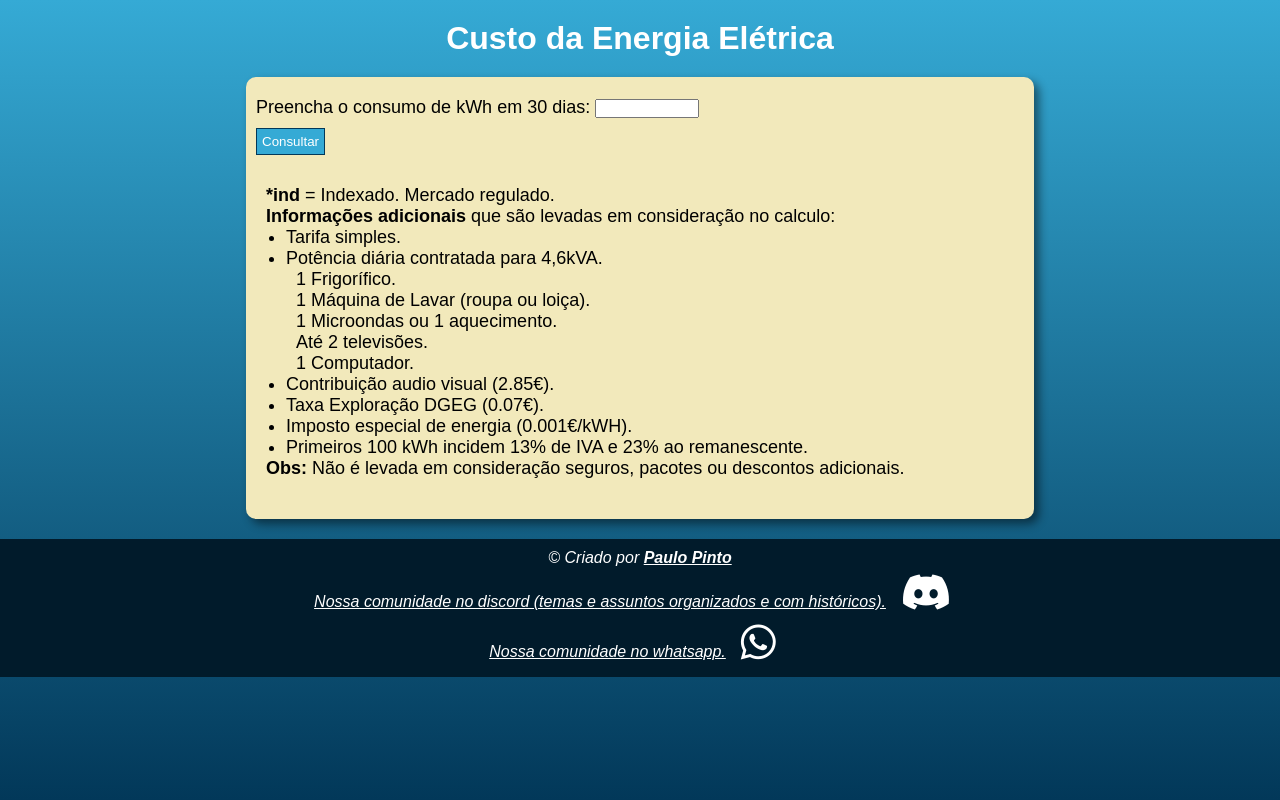
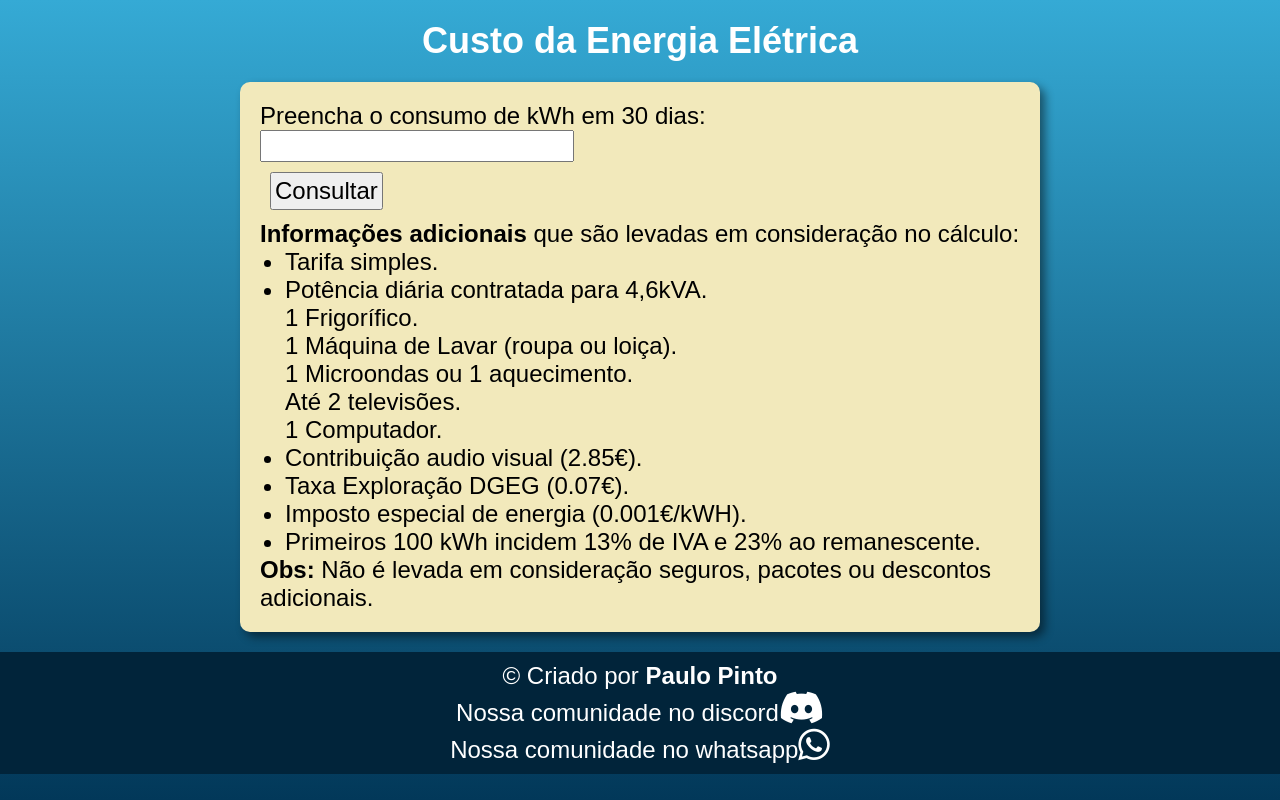
Before and after one commit to PauloPinto87/calculo_energia, a plain HTML site: page index.html in a window 1280 px wide. Drawn offline with Linux system fonts and the light colour scheme.

Commit message:
Retirado o +352 do prefixo para contacto, melhorada organização e arquivos do CSS

```diff
--- /dev/null
+++ b/estilos/desktop.css
@@ -0,0 +1,9 @@
+@charset "UTF-8";
+
+html {
+    font-size: 1.5em;
+}
+
+main {
+    max-width: 800px;
+}
--- a/estilos/media-queries.css
+++ /dev/null
@@ -1,285 +0,0 @@
-@charset "UTF-8";
-
-* {
-    padding: 0px;
-    margin: 0px;
-    font-family: Arial, Helvetica, sans-serif;
-}
-
-@media screen and (max-width: 480px) {
-    body, html {
-        background-image: linear-gradient(#35AAD5, #023859);
-        width: auto;
-        height: 100vh;
-    }
-
-    header {
-        text-align: center;
-        padding: 20px;
-        color: white;
-    }
-
-    section {
-        width: 90vw;
-        margin: auto;
-        padding: 20px 10px;
-        background-color: #F2E9BB;
-        border-radius: 10px;
-        box-shadow: 5px 5px 10px rgba(0, 0, 0, 0.479);
-    }
-
-    section > #iform {
-
-    }
-
-    section > #iform > p {
-
-    }
-
-    div#iinfos {
-        padding: 20px 10px;
-    }
-
-    input[type=button] {
-        margin-top: 10px;
-        padding: 5px;
-        background-color: #35AAD5;
-        color: white;
-        border: 1px solid #023859;
-    }
-
-    input[type=button]:hover {
-        cursor: pointer;
-        background-color: #023859;
-    }
-
-    input#iconsumo {
-        width: 20vw;
-        min-width: 50px;
-        max-width: 100px;
-
-    }
-
-    div#idivresult {
-        padding-top: 10px;
-        line-height: 18pt;
-    }
-
-    ul {
-        margin-left: 20px;
-    }
-
-    dd {
-        margin-left: 10px;
-    }
-
-
-    footer {
-        text-align: center;
-        padding: 10px;
-        margin: 20px 0px;
-        color: white;
-        font-style: italic;
-        background-color: #011e30;
-        font-size: small;
-    }
-
-    footer a {
-        text-decoration: underline;
-        color: white;
-    }
-
-    section a {
-        color: black;
-    }
-
-    i {
-        font-size: 15pt;
-        padding: 5px 15px;
-    }
-}
-
-@media screen and (min-width: 481px) {
-    body {
-        background-image: linear-gradient(#35AAD5, #023859);
-        width: auto;
-        height: 100vh;
-    }
-
-    header {
-        text-align: center;
-        padding: 20px;
-        color: white;
-    }
-
-    section {
-        width: 80vw;
-        margin: auto;
-        padding: 20px 10px;
-        background-color: #F2E9BB;
-        border-radius: 10px;
-        box-shadow: 5px 5px 10px rgba(0, 0, 0, 0.479);
-    }
-
-    section > #iform {
-
-    }
-
-    section > #iform > p {
-
-    }
-
-    div#iinfos {
-        padding: 20px 10px;
-    }
-
-    input[type=button] {
-        margin-top: 10px;
-        padding: 5px;
-        background-color: #35AAD5;
-        color: white;
-        border: 1px solid #023859;
-    }
-
-    input[type=button]:hover {
-        cursor: pointer;
-        background-color: #023859;
-    }
-
-    input#iconsumo {
-        width: 20vw;
-        min-width: 50px;
-        max-width: 100px;
-
-    }
-
-    div#idivresult {
-        padding-top: 10px;
-        line-height: 18pt;
-    }
-
-    ul {
-        margin-left: 20px;
-    }
-
-    dd {
-        margin-left: 10px;
-    }
-
-
-    footer {
-        text-align: center;
-        padding: 10px;
-        margin: 20px 0px;
-        color: white;
-        font-style: italic;
-        background-color: #011b2b;
-        font-size: normal;
-    }
-
-    section a {
-        color: black;
-        color: #0250f7f8;
-
-    }
-
-    section i {
-        color: #0250f7f8;
-    }
-
-    footer i {
-        font-size: 20pt;
-        padding: 5px 15px;
-    }
-}
-
-@media screen and (min-width: 769px) {
-    body {
-        background-image: linear-gradient(#35AAD5, #023859);
-        width: auto;
-        height: 100vh;
-    }
-
-    header {
-        text-align: center;
-        padding: 20px;
-        color: white;
-    }
-
-    section {
-        width: 60vw;
-        margin: auto;
-        padding: 20px 10px;
-        background-color: #F2E9BB;
-        border-radius: 10px;
-        box-shadow: 5px 5px 10px rgba(0, 0, 0, 0.479);
-        font-size: large;
-    }
-
-    section > #iform {
-
-    }
-
-    section a {
-        color: black;
-
-    }
-
-    div#iinfos {
-        padding: 20px 10px;
-    }
-
-    input[type=button] {
-        margin-top: 10px;
-        padding: 5px;
-        background-color: #35AAD5;
-        color: white;
-        border: 1px solid #023859;
-    }
-
-    input[type=button]:hover {
-        cursor: pointer;
-        background-color: #023859;
-    }
-
-    input#iconsumo {
-        width: 20vw;
-        min-width: 50px;
-        max-width: 100px;
-
-    }
-
-    div#idivresult {
-        padding-top: 10px;
-        line-height: 18pt;
-    }
-
-    ul {
-        margin-left: 20px;
-    }
-
-    dd {
-        margin-left: 10px;
-    }
-
-
-    footer {
-        text-align: center;
-        padding: 10px;
-        margin: 20px 0px;
-        color: white;
-        font-style: italic;
-        background-color: #011b2b;
-        font-size: normal;
-    }
-
-    a {
-        text-decoration: underline;
-        color: white;
-    }
-
-    footer i {
-        font-size: 30pt;
-        padding: 5px 15px;
-    }
-}
--- /dev/null
+++ b/estilos/style.css
@@ -0,0 +1,75 @@
+@charset "UTF-8";
+
+* {
+    padding: 0px;
+    margin: 0px;
+    font-family: Arial, Helvetica, sans-serif;
+    box-sizing: border-box;
+    font-size: 1em;
+}
+
+
+body {
+    background: linear-gradient(#35AAD5, #023859);
+    background-size: cover;
+    width: 100vw;
+    height: 100vh;
+}
+
+header {
+    text-align: center;
+    padding: 20px;
+    color: white;
+    font-size: 1.5em;
+}
+
+main {
+    background-color:  #F2E9BB;
+    width: 90vw;
+    margin: auto;
+    border-radius: 10px;
+    box-shadow: 5px 5px 10px rgba(0, 0, 0, 0.473);
+}
+
+section {
+    padding: 20px;
+}
+
+div#idivresult {
+    line-height: 25px;
+}
+
+
+
+p#iind {
+    display: none;
+    margin-bottom: 5px;
+
+}
+
+input[type=button] {
+    padding: 3px;
+    margin: 10px;
+}
+
+ul {
+    margin-left: 25px;
+}
+
+footer {
+    margin-top: 20px;
+    text-align: center;
+    padding: 10px;
+    color: white;
+    background-color: #01243a;
+
+}
+
+footer a {
+    text-decoration: none;
+    color: white;
+}
+
+footer i {
+    font-size: 1.5em;
+}
--- /dev/null
+++ b/estilos/tablet.css
@@ -0,0 +1,9 @@
+@charset "UTF-8";
+
+html {
+    font-size: 1.3em;
+}
+
+main {
+    max-width: 600px;
+}
--- a/index.html
+++ b/index.html
@@ -4,8 +4,11 @@
     <meta charset="UTF-8">
     <meta http-equiv="X-UA-Compatible" content="IE=edge">
     <meta name="viewport" content="width=device-width, initial-scale=1.0">
-    <title>Custo da Energia Elétrica</title>
-    <link rel="stylesheet" href="estilos/media-queries.css">
+    <title>Energia Elétrica Portugal</title>
+    <link rel="shortcut icon" href="imagens/favicon.webp" type="image/x-icon">
+    <link rel="stylesheet" href="estilos/style.css" media="all">
+    <link rel="stylesheet" href="estilos/tablet.css" media="screen and (min-width: 600px)">
+    <link rel="stylesheet" href="estilos/desktop.css" media="screen and (min-width: 992px)">
     <script src="https://kit.fontawesome.com/a97a6cfbcf.js" crossorigin="anonymous"></script>
 </head>
 <body>
@@ -27,14 +30,14 @@
                 </p>
             </div>
             <div id="idivresult">
-                <p id="iresult"></p>
+
             </div>
             <div id="iinfos">
-                <p>
+                <p id="iind">
                     <strong>*ind</strong> = Indexado. Mercado regulado.
                 </p>
                 <p>
-                    <strong>Informações adicionais</strong> que são levadas em consideração no calculo:
+                    <strong>Informações adicionais</strong> que são levadas em consideração no cálculo:
                     <ul>
                         <li>Tarifa simples.</li>
                         <dl>
@@ -60,16 +63,14 @@
 
             </div>
         </section>
-
-
     </main>
     <footer>
         <p>&copy; Criado por <strong><a href="https://github.com/PauloPinto87" rel="external" target="_blank">Paulo Pinto</a></strong>
         </p>
         <p>
-            <a href="https://discord.gg/UcZu55GfWQ" rel="external" target="_blank">Nossa comunidade no discord (temas e assuntos organizados e com históricos).<i class="fa-brands fa-discord"></i></a> <br>
+            <a href="https://discord.gg/UcZu55GfWQ" rel="external" target="_blank">Nossa comunidade no discord<i class="fa-brands fa-discord"></i></a> <br>
 
-            <a href="https://chat.whatsapp.com/DCqCPogB9DL8Mz8teOC0Mv" rel="external" target="_blank">Nossa comunidade no whatsapp.<i class="fa-brands fa-whatsapp"></i></a>
+            <a href="https://chat.whatsapp.com/DCqCPogB9DL8Mz8teOC0Mv" rel="external" target="_blank">Nossa comunidade no whatsapp<i class="fa-brands fa-whatsapp"></i></a>
         </p>
     </footer>
 
--- a/javascript/javascript.js
+++ b/javascript/javascript.js
@@ -54,9 +54,11 @@ function consultar() {
             //Soma os valores sem e com impostos de todos os níveis!
             total = tudoIVA23 + tudoIVA13 + tudoIVA6
             //Escreve no DOM o resultado
-            document.querySelector('#idivresult').innerHTML += `${empresa} = ${total.toFixed(2)} €. <a href="tel:+352${contacto}"><i class="fa-solid fa-phone"></i> ${contacto}</a><br>`
+            document.querySelector('#idivresult').innerHTML += `${empresa} = ${total.toFixed(2)} €. <a href="tel:${contacto}"><i class="fa-solid fa-phone"></i> ${contacto}</a><br>`
 
     }
+        document.querySelector('#idivresult').innerHTML += '<br>'
+        document.querySelector('#iind').style.display = 'block'
     }
 
 
```
Also changed, not shown: imagens/favicon.webp (added).
